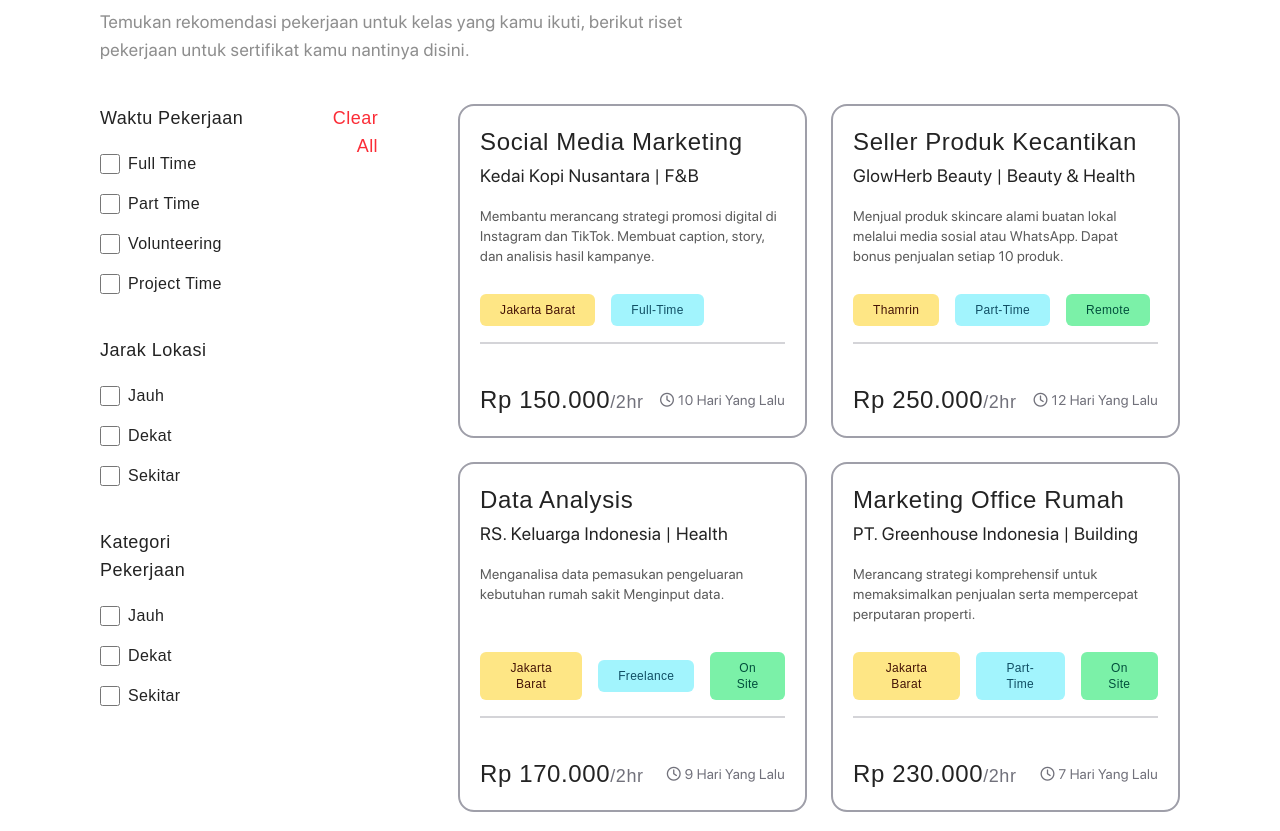
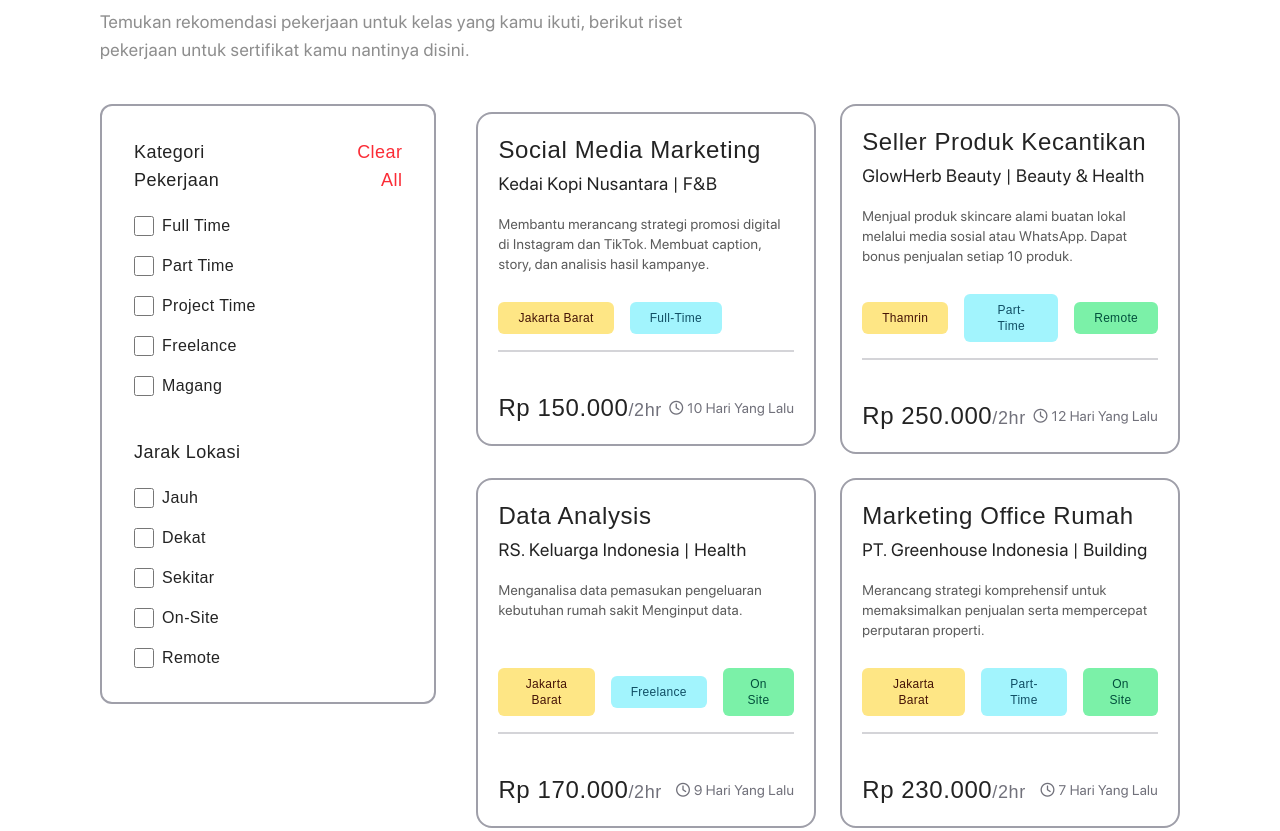
Before and after one commit to MuhammadAndromeda/jobskill, a website: page pages/intern.html in a window 1280 px wide. Shown: the part 716-1547 px from the top of the page. Drawn offline with Linux system fonts and the light colour scheme; a web font is replaced by a local one.

Commit message:
Bismillah Last 5.0

```diff
--- a/pages/intern.html
+++ b/pages/intern.html
@@ -64,11 +64,11 @@
                 <p class="w-160 text-hover-text text-left text-lg font-sf-regular tracking-wide">Temukan rekomendasi pekerjaan untuk kelas yang kamu ikuti, berikut riset pekerjaan untuk sertifikat kamu nantinya disini.</p>
             </div>
 
-            <div class="w-full gap-20 flex justify-between items-start">
-                <div class="w-104 gap-12 flex justify-start items-start">
+            <div class="w-full gap-10 flex justify-between items-start">
+                <div class="w-120 p-8 border-2 border-zinc-400 rounded-xl gap-12 flex justify-start items-start">
                     <div class="gap-10 flex flex-col justify-center items-start">
                         <div class="gap-5 flex flex-col justify-center items-start">
-                            <h3 class="text-primary-text text-left text-lg font-sf-bold tracking-wide capitalize">waktu pekerjaan</h3>
+                            <h3 class="text-primary-text text-left text-lg font-sf-bold tracking-wide capitalize">kategori pekerjaan</h3>
                             <div class="gap-4 flex flex-col justify-center items-start">
                                 <div class="gap-2 flex justify-start items-center cursor-pointer">
                                     <input type="checkbox" name="fullTime" id="fullTime" class="w-5 h-5 accent-primary cursor-pointer">
@@ -79,12 +79,16 @@
                                     <label for="partTime" class="text-primary-text text-base text-left font-sf-semibold capitalize tracking-wide cursor-pointer">part time</label>
                                 </div>
                                 <div class="gap-2 flex justify-start items-center cursor-pointer">
-                                    <input type="checkbox" name="volunteering" id="volunteering" class="w-5 h-5 accent-primary cursor-pointer">
-                                    <label for="volunteering" class="text-primary-text text-base text-left font-sf-semibold capitalize tracking-wide cursor-pointer">volunteering</label>
+                                    <input type="checkbox" name="projectTime" id="projectTime" class="w-5 h-5 accent-primary cursor-pointer">
+                                    <label for="projectTime" class="text-primary-text text-base text-left font-sf-semibold capitalize tracking-wide cursor-pointer">project time</label>
                                 </div>
                                 <div class="gap-2 flex justify-start items-center cursor-pointer">
-                                    <input type="checkbox" name="projectTime" id="projectTime" class="w-5 h-5 accent-primary cursor-pointer">
-                                    <label for="projectTime" class="text-primary-text text-base text-left font-sf-semibold capitalize tracking-wide cursor-pointer">project time</label>
+                                    <input type="checkbox" name="freelance" id="freelance" class="w-5 h-5 accent-primary cursor-pointer">
+                                    <label for="freelance" class="text-primary-text text-base text-left font-sf-semibold capitalize tracking-wide cursor-pointer">freelance</label>
+                                </div>
+                                <div class="gap-2 flex justify-start items-center cursor-pointer">
+                                    <input type="checkbox" name="magang" id="magang" class="w-5 h-5 accent-primary cursor-pointer">
+                                    <label for="magang" class="text-primary-text text-base text-left font-sf-semibold capitalize tracking-wide cursor-pointer">magang</label>
                                 </div>
                             </div>
                         </div>
@@ -103,22 +107,13 @@
                                     <input type="checkbox" name="sekitar" id="sekitar" class="w-5 h-5 accent-primary cursor-pointer">
                                     <label for="sekitar" class="text-primary-text text-base text-left font-sf-semibold capitalize tracking-wide cursor-pointer">sekitar</label>
                                 </div>
-                            </div>
-                        </div>
-                        <div class="gap-5 flex flex-col justify-center items-start">
-                            <h3 class="text-primary-text text-left text-lg font-sf-bold tracking-wide capitalize">kategori pekerjaan</h3>
-                            <div class="gap-4 flex flex-col justify-center items-start">
                                 <div class="gap-2 flex justify-start items-center cursor-pointer">
-                                    <input type="checkbox" name="jauh" id="jauh" class="w-5 h-5 accent-primary cursor-pointer">
-                                    <label for="jauh" class="text-primary-text text-base text-left font-sf-semibold capitalize tracking-wide cursor-pointer">jauh</label>
+                                    <input type="checkbox" name="on-site" id="on-site" class="w-5 h-5 accent-primary cursor-pointer">
+                                    <label for="on-site" class="text-primary-text text-base text-left font-sf-semibold capitalize tracking-wide cursor-pointer">on-site</label>
                                 </div>
                                 <div class="gap-2 flex justify-start items-center cursor-pointer">
-                                    <input type="checkbox" name="dekat" id="dekat" class="w-5 h-5 accent-primary cursor-pointer">
-                                    <label for="dekat" class="text-primary-text text-base text-left font-sf-semibold capitalize tracking-wide cursor-pointer">dekat</label>
-                                </div>
-                                <div class="gap-2 flex justify-start items-center cursor-pointer">
-                                    <input type="checkbox" name="sekitar" id="sekitar" class="w-5 h-5 accent-primary cursor-pointer">
-                                    <label for="sekitar" class="text-primary-text text-base text-left font-sf-semibold capitalize tracking-wide cursor-pointer">sekitar</label>
+                                    <input type="checkbox" name="remote" id="remote" class="w-5 h-5 accent-primary cursor-pointer">
+                                    <label for="remote" class="text-primary-text text-base text-left font-sf-semibold capitalize tracking-wide cursor-pointer">remote</label>
                                 </div>
                             </div>
                         </div>
```
Also changed, not shown: dist/output.css.
